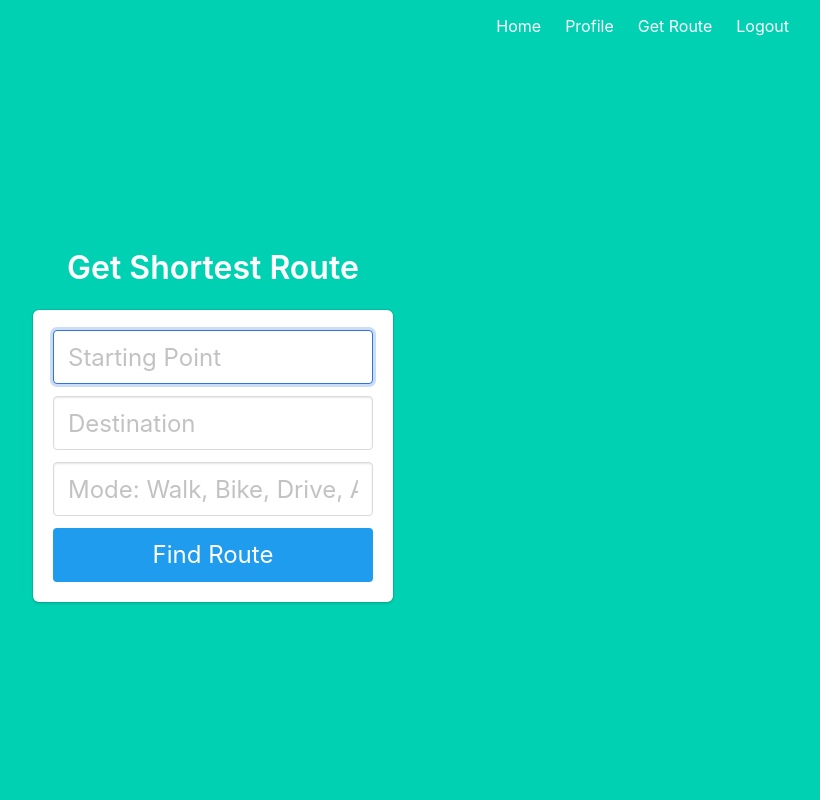
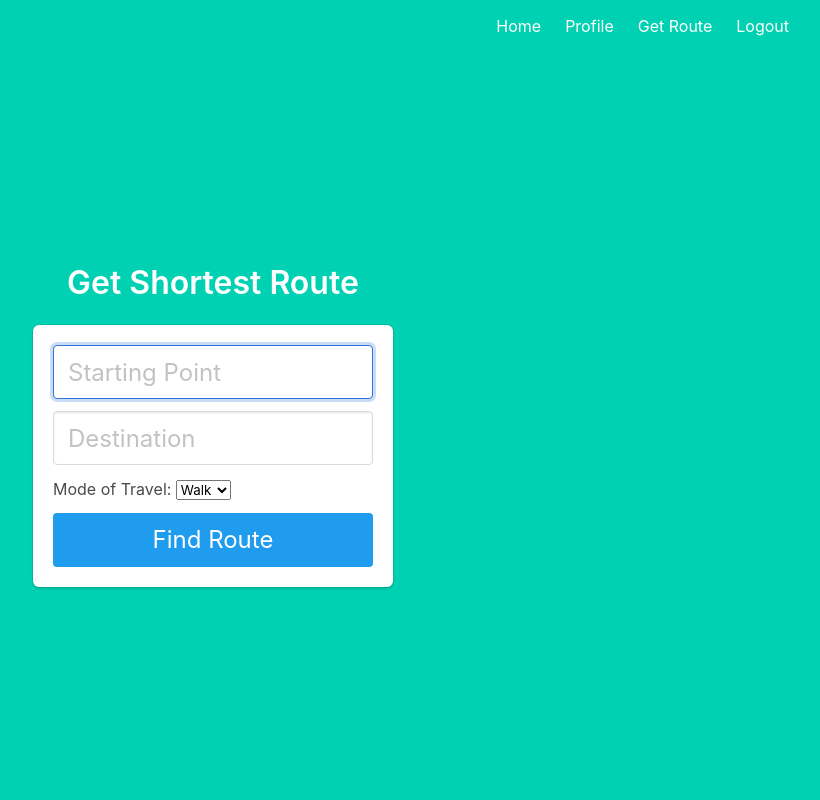
Before and after one commit to sotieno/RouteRover, a Flask app: page /route/get-route in a window 1280 px wide. Shown: the whole page, without its empty margins (427-1247 px from the left). Run offline with Flask 3, Linux system fonts and the light colour scheme; the visitor is signed in with stand-in values (Sample User, id 1); some libraries are stand-ins or nearby versions.

Commit message:
Add dropdown to route form

```diff
--- a/core/templates/route.html
+++ b/core/templates/route.html
@@ -27,8 +27,12 @@
 
             <div class="field">
                 <div class="control">
-                    <input class="input is-large" type="text" name="mode_of_travel"
-                        placeholder="Mode: Walk, Bike, Drive, All">
+                    <label>Mode of Travel:</label>
+                    <select id="mode_of_travel" name="mode_of_travel">
+                        <option value="Walk">Walk</option>
+                        <option value="Bike">Bike</option>
+                        <option value="Drive">Drive</option>
+                        <select>
                 </div>
             </div>
 
```
